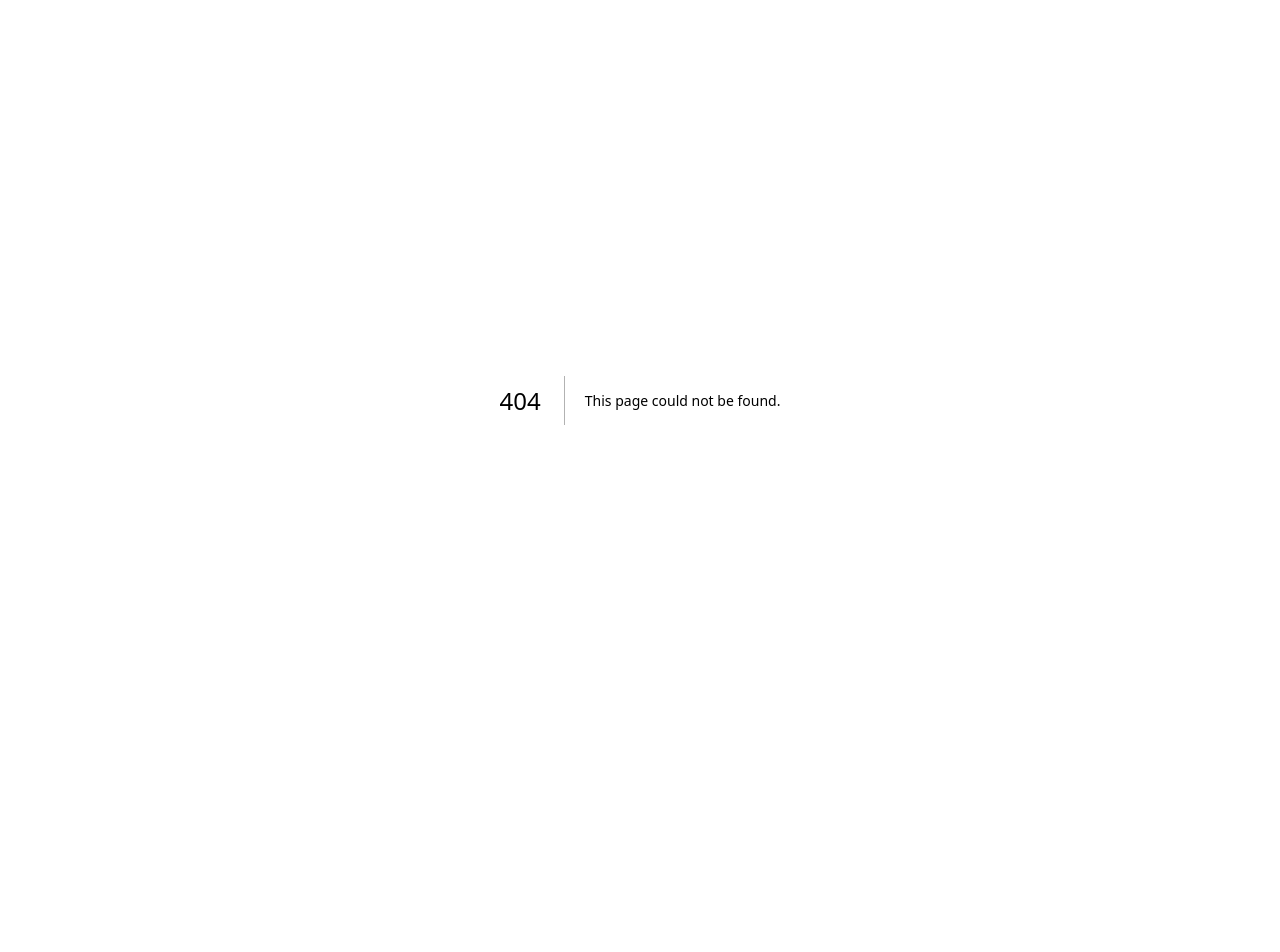
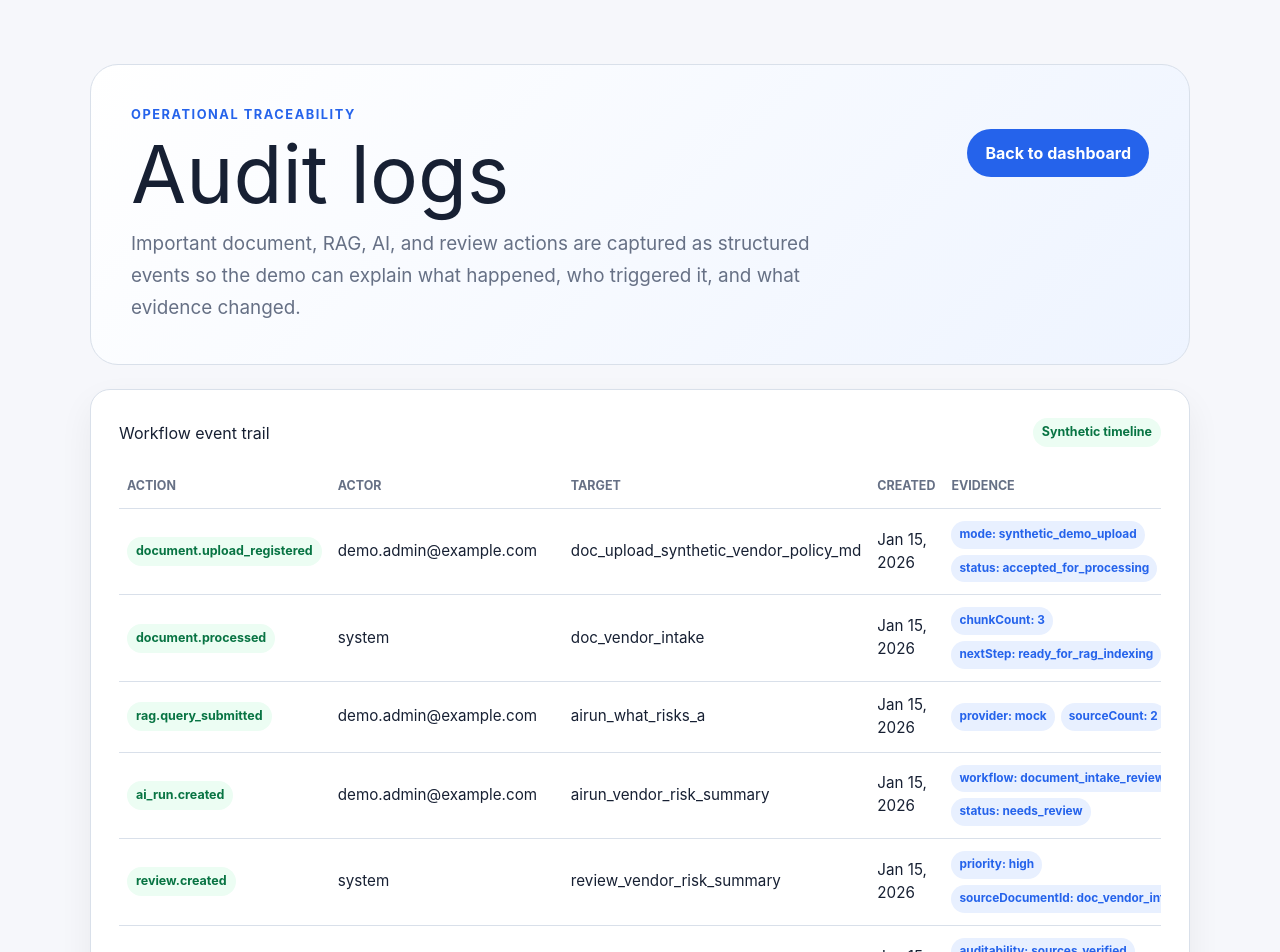
Before and after one commit to muriithi-ian/ai-workflow-command-center, a Next.js app in the folder apps/web/: page /audit-logs in a window 1280 px wide. Before the commit this address had no page. Shown: the top 952 px of the page. Before the commit the page ends 800 px from the top, so only its background shows below. Built offline with nearby package versions, Linux system fonts and the light colour scheme.

Commit message:
feat: add audit log UI

```diff
--- /dev/null
+++ b/apps/web/app/audit-logs/page.tsx
@@ -0,0 +1,79 @@
+import Link from "next/link";
+
+import { getAuditLogs } from "@/lib/audit-logs";
+import { formatDocumentDate } from "@/lib/documents";
+
+export default function AuditLogsPage() {
+  const auditLogs = getAuditLogs();
+
+  return (
+    <main className="shell min-h-screen">
+      <section className="page-header" aria-labelledby="audit-title">
+        <div>
+          <p className="eyebrow">Operational traceability</p>
+          <h1 id="audit-title">Audit logs</h1>
+          <p className="lede">
+            Important document, RAG, AI, and review actions are captured as structured events so the
+            demo can explain what happened, who triggered it, and what evidence changed.
+          </p>
+        </div>
+        <Link className="button-link" href="/dashboard">
+          Back to dashboard
+        </Link>
+      </section>
+
+      <section className="panel" aria-labelledby="audit-table-title">
+        <div className="panel-heading">
+          <h2 id="audit-table-title">Workflow event trail</h2>
+          <span className="status-badge">Synthetic timeline</span>
+        </div>
+        <div className="table-wrap">
+          <table>
+            <thead>
+              <tr>
+                <th scope="col">Action</th>
+                <th scope="col">Actor</th>
+                <th scope="col">Target</th>
+                <th scope="col">Created</th>
+                <th scope="col">Evidence</th>
+              </tr>
+            </thead>
+            <tbody>
+              {auditLogs.map((event) => (
+                <tr key={event.id}>
+                  <td>
+                    <span className="status-badge">{event.action}</span>
+                  </td>
+                  <td>{event.actor}</td>
+                  <td>{event.target}</td>
+                  <td>{formatDocumentDate(event.createdAt)}</td>
+                  <td>
+                    <div className="metadata-list">
+                      {Object.entries(event.metadata).map(([key, value]) => (
+                        <span key={key}>
+                          {key}: {value}
+                        </span>
+                      ))}
+                    </div>
+                  </td>
+                </tr>
+              ))}
+            </tbody>
+          </table>
+        </div>
+      </section>
+
+      <section className="panel" aria-labelledby="audit-readiness-title">
+        <div className="panel-heading">
+          <h2 id="audit-readiness-title">Why this matters</h2>
+          <span className="status-badge warning">Review evidence</span>
+        </div>
+        <p className="muted-copy">
+          The MVP keeps audit events deterministic for the public demo. The production path is to
+          write these events from backend services whenever documents are uploaded, AI runs execute,
+          reviewers decide, or user-visible failures occur.
+        </p>
+      </section>
+    </main>
+  );
+}
--- a/apps/web/app/dashboard/page.tsx
+++ b/apps/web/app/dashboard/page.tsx
@@ -1,5 +1,6 @@
 import Link from "next/link";
 
+import { getAuditLogs } from "@/lib/audit-logs";
 import { getDemoSession, hasRole } from "@/lib/auth";
 import { getDocumentSummaries } from "@/lib/documents";
 import { getRuntimeEnvironment } from "@/lib/env";
@@ -24,12 +25,11 @@ const reviewQueue = [
   }
 ];
 
-const auditEvents = ["document.processed", "ai_run.created", "review.created"];
-
 export default function DashboardPage() {
   const runtime = getRuntimeEnvironment();
   const session = getDemoSession();
   const documents = getDocumentSummaries();
+  const auditEvents = getAuditLogs().slice(0, 3);
 
   return (
     <main className="dashboard-shell">
@@ -46,7 +46,7 @@ export default function DashboardPage() {
           <Link href="/rag">RAG search</Link>
           <Link href="/ai-runs">AI runs</Link>
           <Link href="/reviews">Reviews</Link>
-          <a href="/dashboard#audit">Audit logs</a>
+          <Link href="/audit-logs">Audit logs</Link>
         </nav>
       </aside>
 
@@ -205,10 +205,17 @@ export default function DashboardPage() {
           </article>
 
           <article className="panel" id="audit" aria-labelledby="audit-title">
-            <h2 id="audit-title">Recent audit events</h2>
+            <div className="panel-heading">
+              <h2 id="audit-title">Recent audit events</h2>
+              <Link className="table-link" href="/audit-logs">
+                View all
+              </Link>
+            </div>
             <ol className="timeline">
               {auditEvents.map((event) => (
-                <li key={event}>{event}</li>
+                <li key={event.id}>
+                  <strong>{event.action}</strong> by {event.actor}
+                </li>
               ))}
             </ol>
           </article>
--- a/apps/web/app/globals.css
+++ b/apps/web/app/globals.css
@@ -487,6 +487,22 @@ th {
   padding: 6px 10px;
 }
 
+.metadata-list {
+  display: flex;
+  flex-wrap: wrap;
+  gap: 6px;
+}
+
+.metadata-list span {
+  border-radius: 999px;
+  background: var(--accent-soft);
+  color: var(--accent);
+  font-size: 0.74rem;
+  font-weight: 700;
+  padding: 5px 8px;
+  white-space: nowrap;
+}
+
 .decision-actions {
   display: flex;
   flex-wrap: wrap;
--- /dev/null
+++ b/apps/web/lib/audit-logs.ts
@@ -0,0 +1,81 @@
+export type AuditLogEntry = {
+  id: string;
+  action: string;
+  actor: string;
+  target: string;
+  createdAt: string;
+  metadata: Record<string, string>;
+};
+
+export const demoAuditLogs: AuditLogEntry[] = [
+  {
+    id: "audit_document_uploaded",
+    action: "document.upload_registered",
+    actor: "demo.admin@example.com",
+    target: "doc_upload_synthetic_vendor_policy_md",
+    createdAt: "2026-01-15T12:00:00Z",
+    metadata: {
+      mode: "synthetic_demo_upload",
+      status: "accepted_for_processing"
+    }
+  },
+  {
+    id: "audit_document_processed",
+    action: "document.processed",
+    actor: "system",
+    target: "doc_vendor_intake",
+    createdAt: "2026-01-15T12:01:00Z",
+    metadata: {
+      chunkCount: "3",
+      nextStep: "ready_for_rag_indexing"
+    }
+  },
+  {
+    id: "audit_rag_query_submitted",
+    action: "rag.query_submitted",
+    actor: "demo.admin@example.com",
+    target: "airun_what_risks_a",
+    createdAt: "2026-01-15T12:30:00Z",
+    metadata: {
+      provider: "mock",
+      sourceCount: "2"
+    }
+  },
+  {
+    id: "audit_ai_run_created",
+    action: "ai_run.created",
+    actor: "demo.admin@example.com",
+    target: "airun_vendor_risk_summary",
+    createdAt: "2026-01-15T12:10:00Z",
+    metadata: {
+      workflow: "document_intake_review",
+      status: "needs_review"
+    }
+  },
+  {
+    id: "audit_review_created",
+    action: "review.created",
+    actor: "system",
+    target: "review_vendor_risk_summary",
+    createdAt: "2026-01-15T12:12:00Z",
+    metadata: {
+      priority: "high",
+      sourceDocumentId: "doc_vendor_intake"
+    }
+  },
+  {
+    id: "audit_review_approved",
+    action: "review.approved",
+    actor: "demo.reviewer@example.com",
+    target: "review_vendor_risk_summary",
+    createdAt: "2026-01-15T12:42:00Z",
+    metadata: {
+      auditability: "sources_verified",
+      decision: "approved"
+    }
+  }
+];
+
+export function getAuditLogs(): AuditLogEntry[] {
+  return demoAuditLogs;
+}
```
Also changed, not shown: 1 other file (tests, documents, lock files or other folders).
